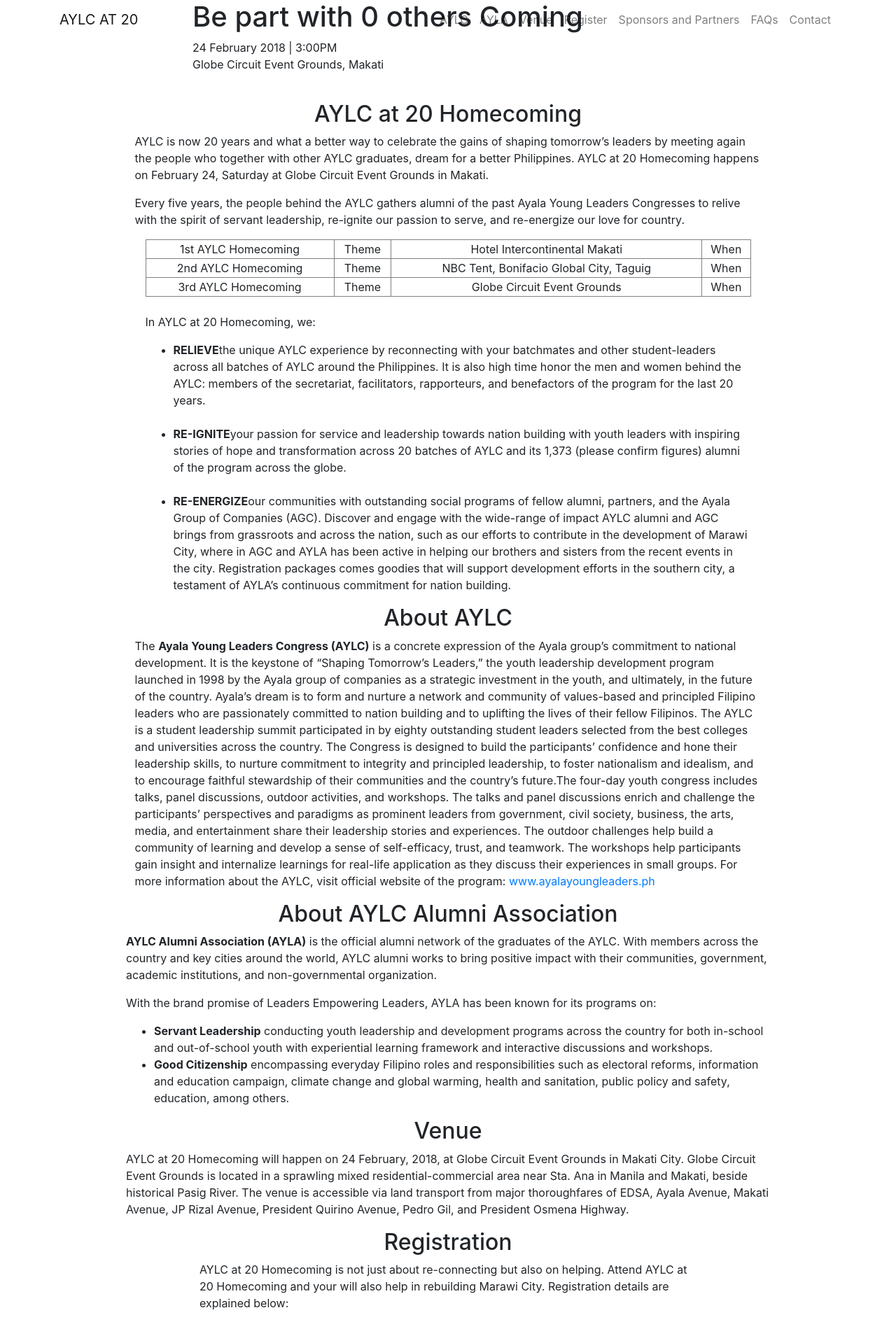
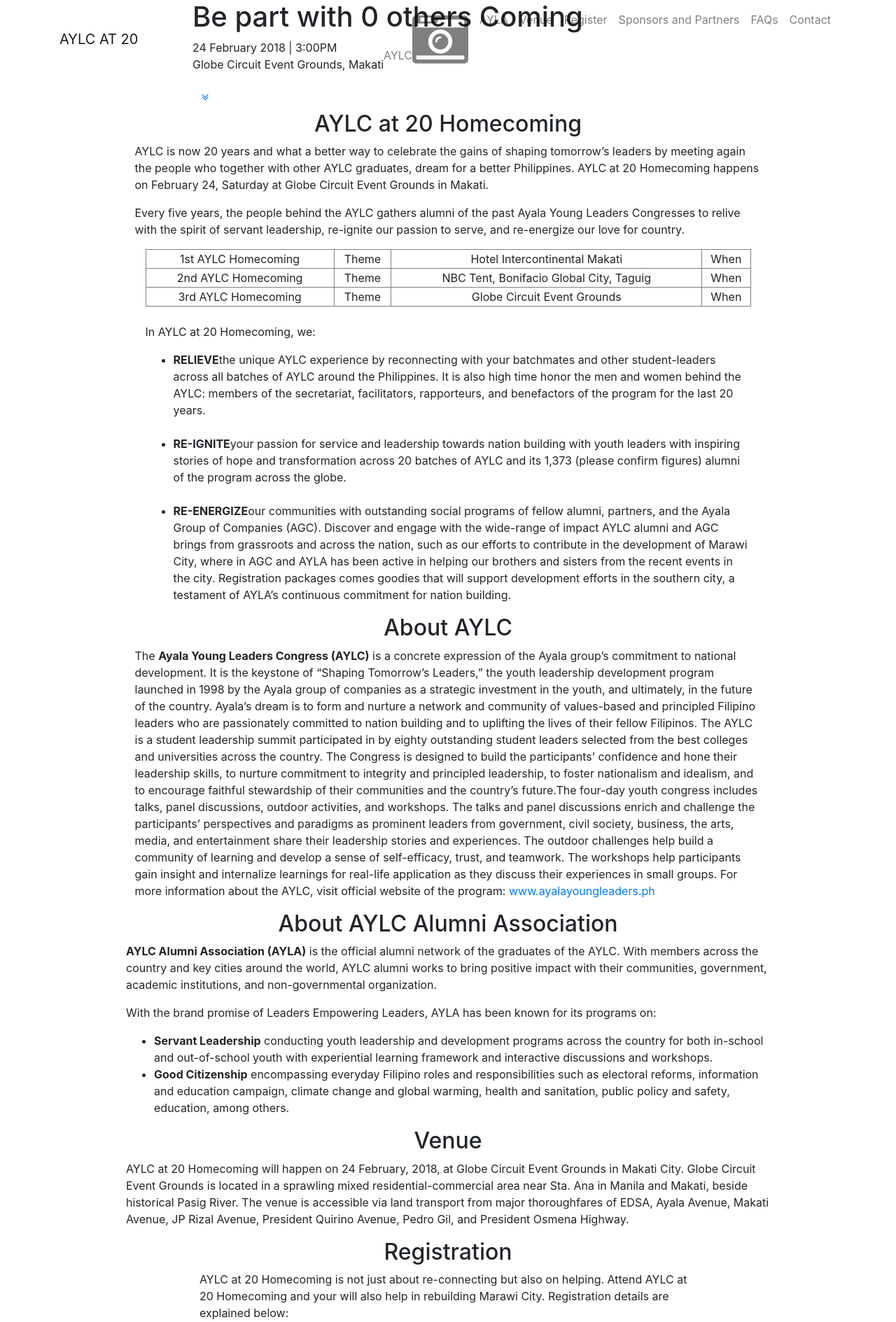
Before and after one commit to ajcanlas95/Christmas, a PHP site: page / in a window 1280 px wide. Shown: the top 1889 px of the page at 70% size. Run offline with PHP 8.4, Linux system fonts and the light colour scheme.

Commit message:
Font Awesome 4.7 testing

```diff
--- a/index.php
+++ b/index.php
@@ -13,6 +13,7 @@
     <!-- Bootstrap core CSS -->
     <link href="vendor/bootstrap/css/bootstrap.min.css" rel="stylesheet">
 
+    <link href="vendor/font-awesome-4.7.0/css/font-awesome.min.css" rel="stylesheet">
 
   </head>
 
@@ -29,7 +30,7 @@
         <div class="collapse navbar-collapse" id="navbarResponsive">
           <ul class="navbar-nav ml-auto">
             <li class="nav-item">
-              <a class="nav-link js-scroll-trigger" href="#about-aylc">AYLC</a>
+              <a class="nav-link js-scroll-trigger" href="#about-aylc">AYLC<i class="fa fa-camera-retro fa-5x"></i></a>
             </li>
             <li class="nav-item">
               <a class="nav-link js-scroll-trigger" href="#about-ayla">AYLA</a>
```
